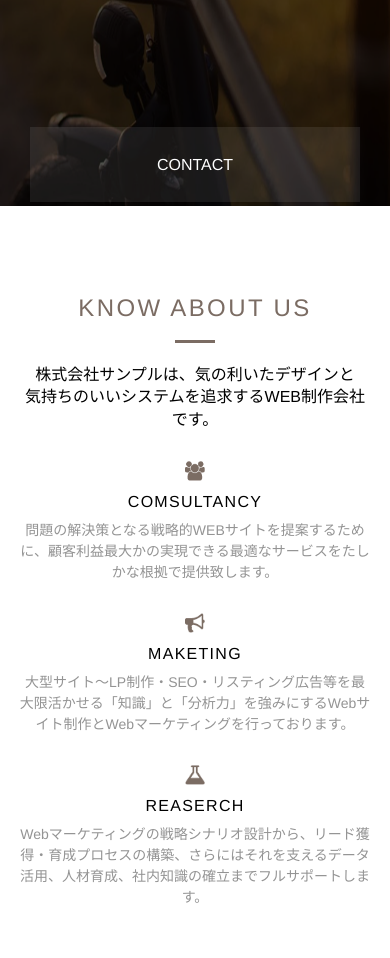
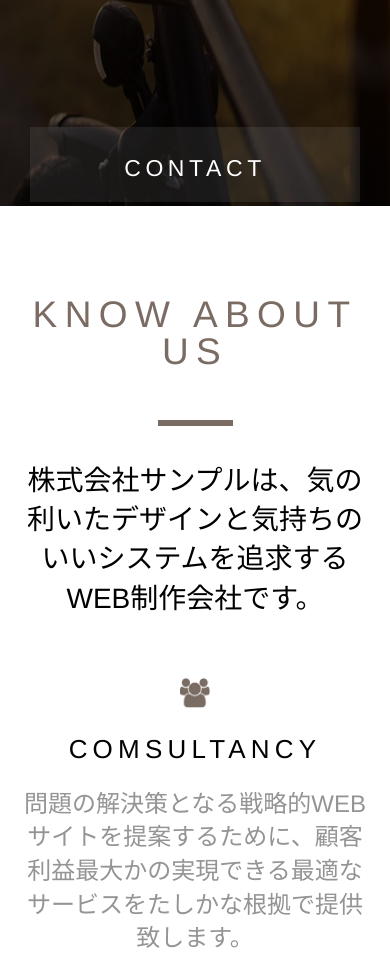
Before and after one commit to bra-kodairakenya/Responsive-design02, a plain HTML site: page index.html in a window 390 px wide. Shown: the part 564-1522 px from the top of the page. Drawn offline with nearby package versions, Linux system fonts and the light colour scheme.

Commit message:
mobile design fix

```diff
--- a/_mobile.scss
+++ b/_mobile.scss
@@ -102,6 +102,8 @@
         background-color: rgba(200,200,200,0.1);
         .visualContactText {
           display: block;
+          font-size: 23px;
+          letter-spacing: 0.2em;
           padding-top: 30px;
           color: #FFF;
         }
@@ -119,24 +121,25 @@
   height: auto;
   .aboutInner {
     text-align: center;
-    margin-bottom: 30px;
+    margin-bottom: 60px;
     .aboutTitle {
-      padding-bottom: 20px;
-      font-size: 24px;
+      padding-bottom: 50px;
+      font-size: 37px;
       color: #7b6c63;
       font-weight: 400;
-      letter-spacing: 0.1em;
+      letter-spacing: 0.2em;
     }
     .aboutTitleUnderLine {
       display: block;
-      width: 40px;
-      height: 1px;
+      width: 75px;
+      height: 0px;
       margin: 0 auto;
-      padding-bottom: 20px;
+      padding-bottom: 35px;
       border: 0;
-      border-top: 3px solid #7b6c63;
+      border-top: 6px solid #7b6c63;
     }
     .aboutText {
+      font-size: 28px;
       color: #000;
       line-height: 1.4em;
     }
@@ -146,22 +149,23 @@
 .business {
   text-align: center;
   .businessInner {
-    margin-bottom: 30px;
+    margin-bottom: 75px;
     .businessInnerImg {
-      width: 20px;
-      height: 20px;
+      width: 30px;
+      height: 30px;
     }
 
     .businessInnerTitle {
-      padding: 10px 0;
+      padding: 25px 0;
+      font-size: 26px;
       font-weight: 300;
-      letter-spacing: 0.08em;
+      letter-spacing: 0.2em;
     }
 
     .businessInnerText {
-      font-size: 14px;
+      font-size: 24px;
       color: #949494;
-      line-height: 1.5em;
+      line-height: 1.4em;
     }
   }
   .businessInner:last-child {
@@ -174,6 +178,7 @@
   text-align: center;
   .smallFont {
     font-size: 12px;
+    letter-spacing: 0.15em;
     color: #4d4d4d;
   }
 }
--- a/_pc.scss
+++ b/_pc.scss
@@ -86,11 +86,12 @@
         display: block;
         width: 265px;
         height: 60px;
-        font-size: 12px;
         text-align: center;
         background-color: rgba(200, 200, 200, 0.1);
         .visualContactText {
           display: block;
+          font-size: 12px;
+          letter-spacing: 0.2em;
           padding-top: 25px;
           color: #FFF;
         }
--- a/index.html
+++ b/index.html
@@ -56,7 +56,7 @@
           <div class="aboutInner">
             <h2 class="aboutTitle">KNOW ABOUT US</h2>
             <hr class="aboutTitleUnderLine">
-            <p class="aboutText">株式会社サンプルは、気の利いたデザインと<br>気持ちのいいシステムを追求するWEB制作会社です。</p>
+            <p class="aboutText">株式会社サンプルは、気の利いたデザインと気持ちのいいシステムを追求するWEB制作会社です。</p>
           </div><!-- aboutText -->
           <div class="business">
             <section class="businessInner">
--- a/style.scss
+++ b/style.scss
@@ -14,7 +14,7 @@
 
 #content {
   .contentInner {
-    padding: 90px 0 100px 0;
+    padding: 90px 0 90px 0;
   }
 }
 
```
Also changed, not shown: style.css.
